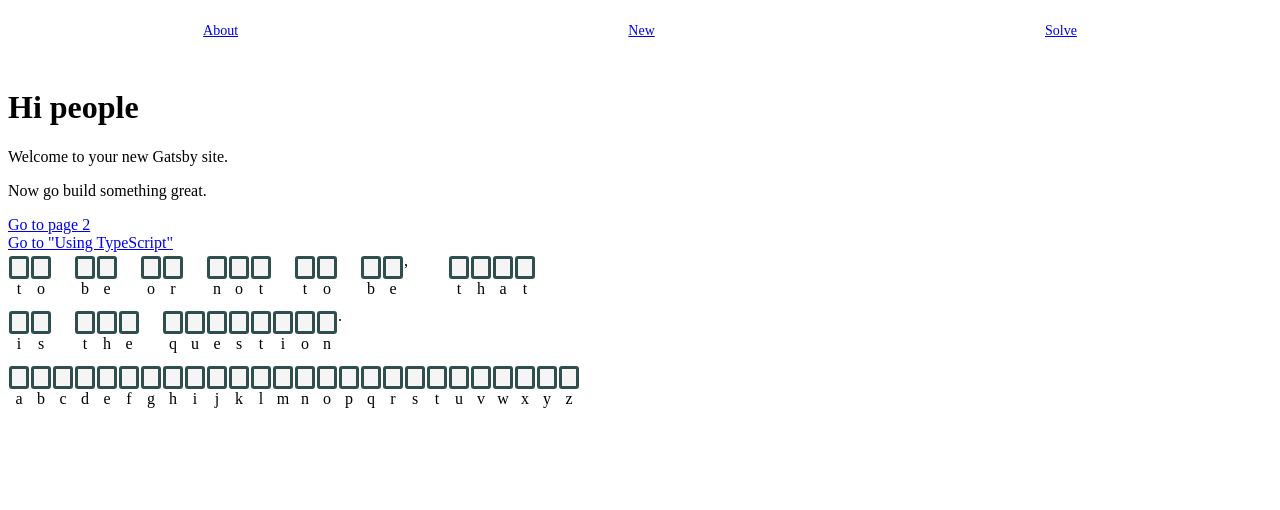
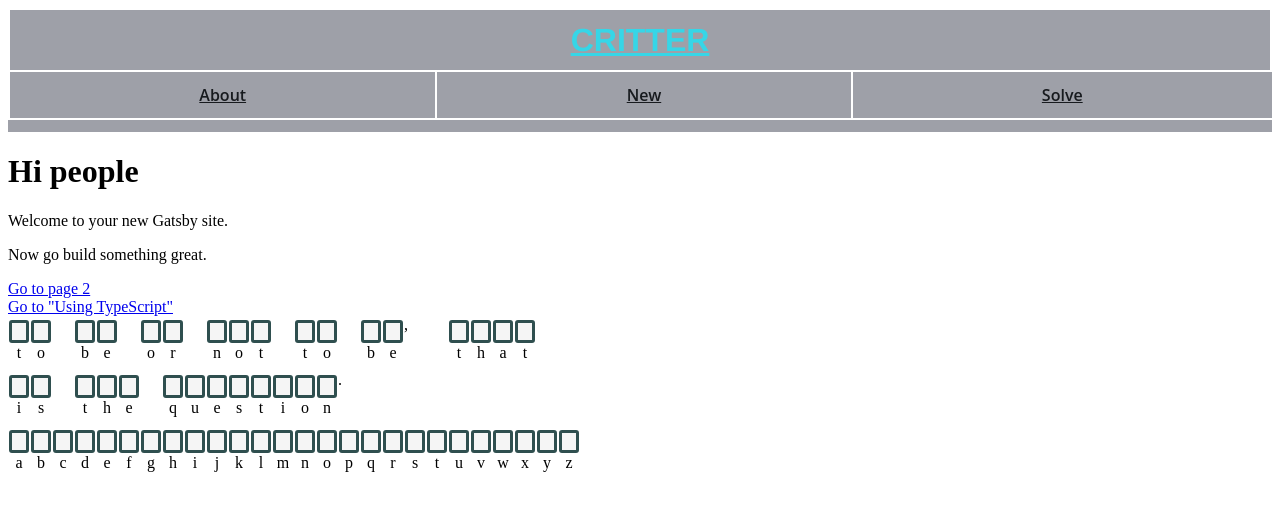
Before and after one commit to replacem3nts/critter, a Gatsby site: page / in a window 1280 px wide. Built offline with nearby package versions, Linux system fonts and the light colour scheme; Gatsby itself is replaced by a stand-in of ours.

Commit message:
adds logo and some styling

```diff
--- a/src/components/HeadBar.tsx
+++ b/src/components/HeadBar.tsx
@@ -1,11 +1,13 @@
 import React from "react"
 import { HeadNav } from "./HeadNav"
+import { Logo } from "./Logo"
 import { HeadBarCont, HeadBarGrid } from "./UI/HeadBarUI"
 
 export const HeadBar = () => {
   return (
     <HeadBarCont>
       <HeadBarGrid>
+        <Logo />
         <HeadNav />
       </HeadBarGrid>
     </HeadBarCont>
--- /dev/null
+++ b/src/components/Logo.tsx
@@ -0,0 +1,11 @@
+import React from "react"
+import { Routes } from "./Routes"
+import { LogoCont, LogoLink } from "./UI/HeadBarUI"
+
+export const Logo = () => {
+  return (
+    <LogoCont>
+      <LogoLink to={Routes.home}>CRITTER</LogoLink>
+    </LogoCont>
+  )
+}
--- a/src/components/UI/HeadBarUI.tsx
+++ b/src/components/UI/HeadBarUI.tsx
@@ -4,6 +4,7 @@ import styled from "styled-components"
 export const HeadBarCont = styled.div`
   display: grid;
   position: relative;
+  background: #9ea0a8;
 `
 
 export const HeadBarGrid = styled.div`
@@ -12,6 +13,22 @@ export const HeadBarGrid = styled.div`
   align-self: center;
   justify-self: center;
   box-sizing: border-box;
+`
+
+export const LogoCont = styled.span`
+  display: grid;
+  align-content: center;
+  justify-content: center;
+  height: 60px;
+  margin: 0;
+  border: solid #ffffff 2px;
+`
+
+export const LogoLink = styled(Link)`
+  font-size: 32px;
+  color: #36d6e7;
+  font-weight: bold;
+  font-family: "Helvetica", sans-serif;
 `
 
 export const HeadNavCont = styled.div`
@@ -24,6 +41,11 @@ export const HeadLink = styled(Link)`
   display: grid;
   align-content: center;
   justify-content: center;
-  font-size: 14px;
+  font-size: 16px;
+  font-weight: 600;
   height: 46px;
+  border-left: solid #ffffff 2px;
+  border-bottom: solid #ffffff 2px;
+  color: rgb(23, 26, 30);
+  font-family: "Open Sans", sans-serif;
 `
```
